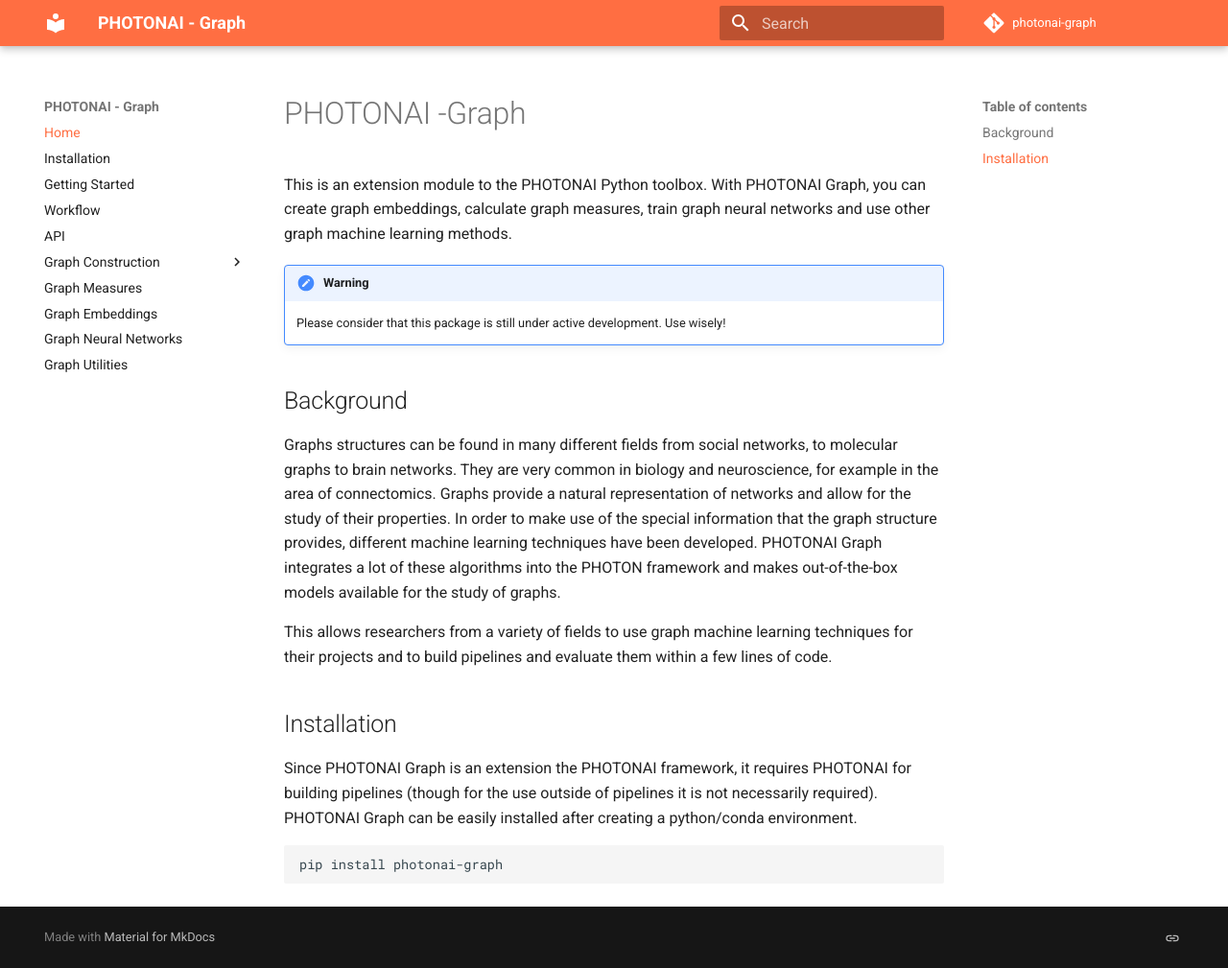
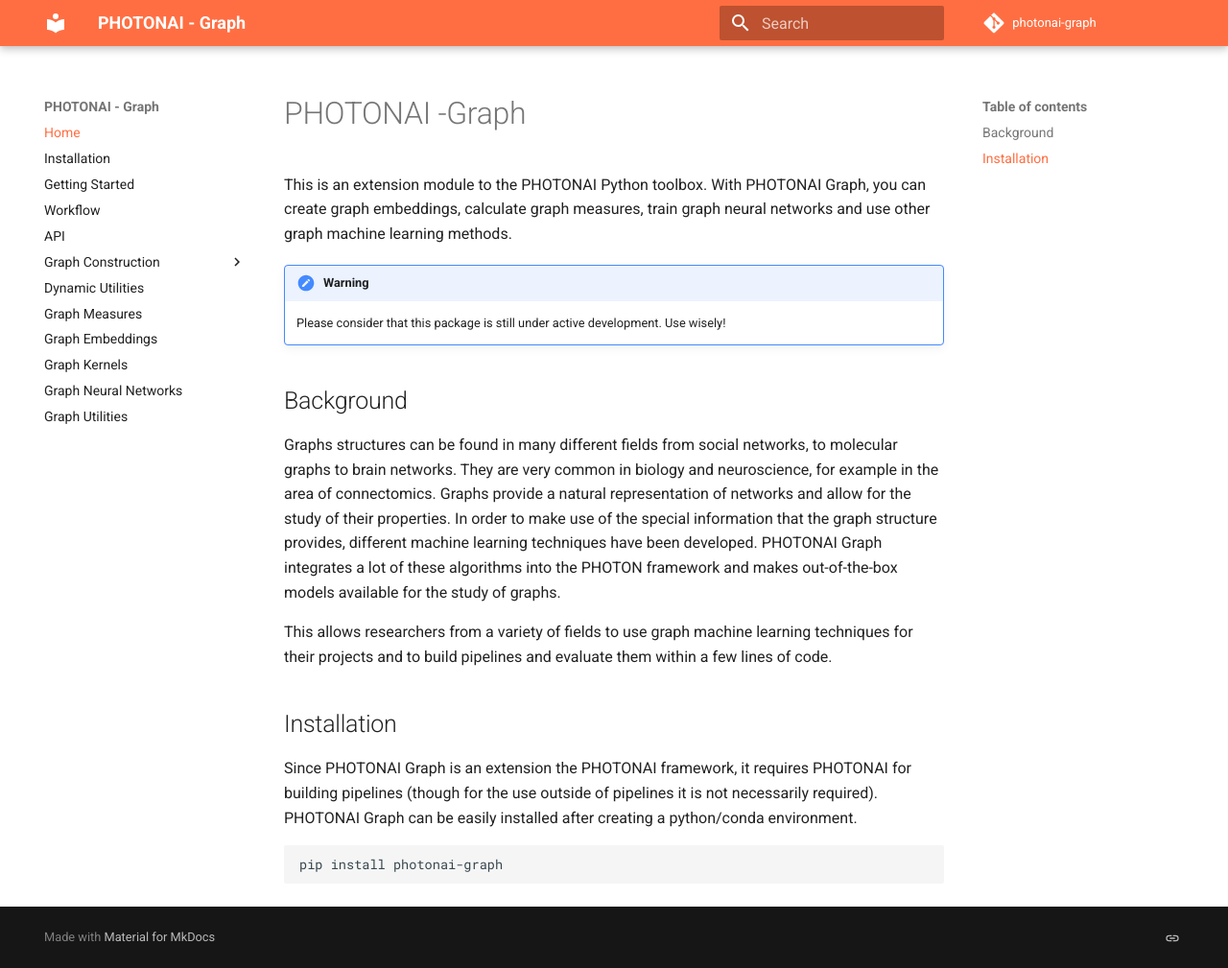
Before and after one commit to wwu-mmll/photonai_graph, an MkDocs documentation site: the page built from documentation/docs/index.md, in a window 1280 px wide and 1009 px high. Shown: the whole window at 96% size. Built offline with MkDocs 1.6.1 and Material for MkDocs 9.7.7, drawn with Linux system fonts in a browser that asks for light colours; comment, search, counter and statistics services are not loaded.

Commit message:
Update mkdocs.yml

```diff
--- a/documentation/mkdocs.yml
+++ b/documentation/mkdocs.yml
@@ -43,7 +43,9 @@
        'graph_construction.md'
     - Examples:
        'examples/graph_construction_examples.md'
+- Dynamic Utilities: 'dynamic_utils.md'
 - Graph Measures: 'graph_measures.md'
 - Graph Embeddings: 'graph_embeddings.md'
+- Graph Kernels: 'graph_kernels.md'
 - Graph Neural Networks: 'graph_convnets.md'
 - Graph Utilities: 'graph_utilities.md'
```
